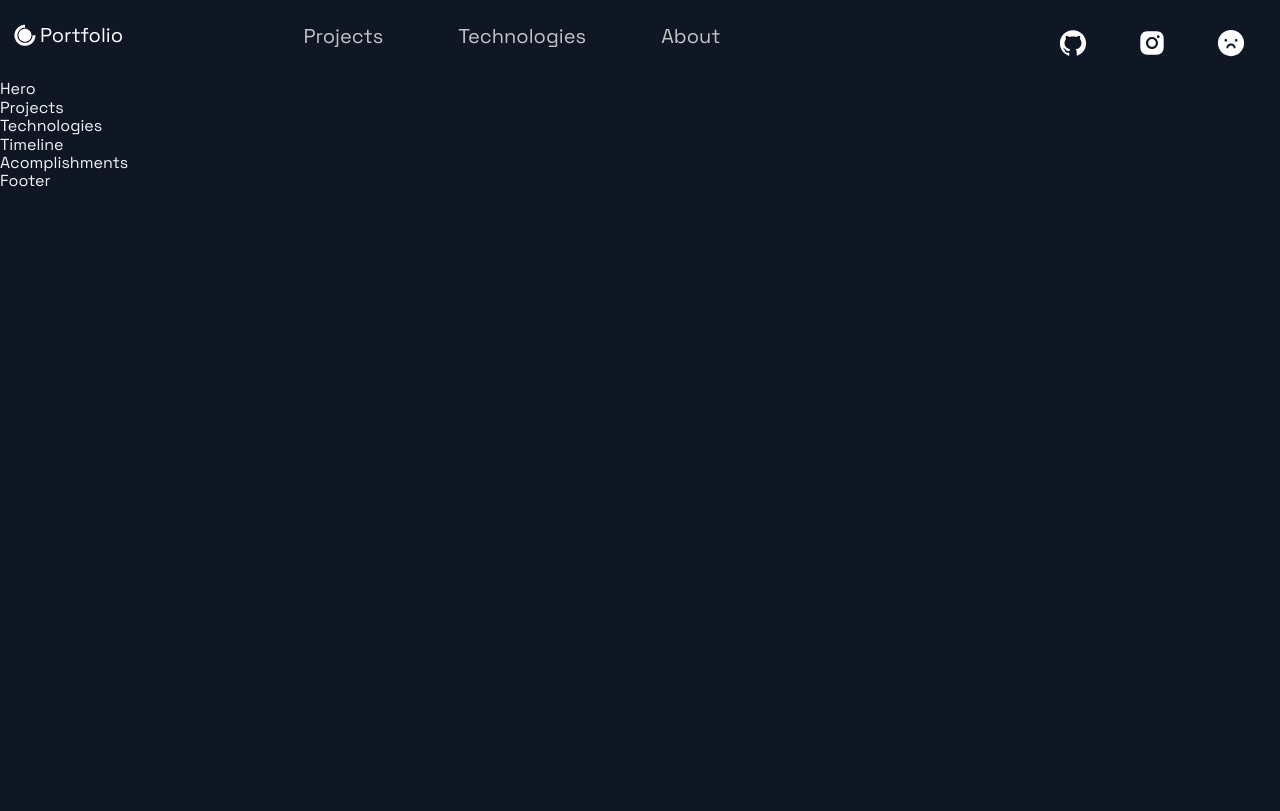
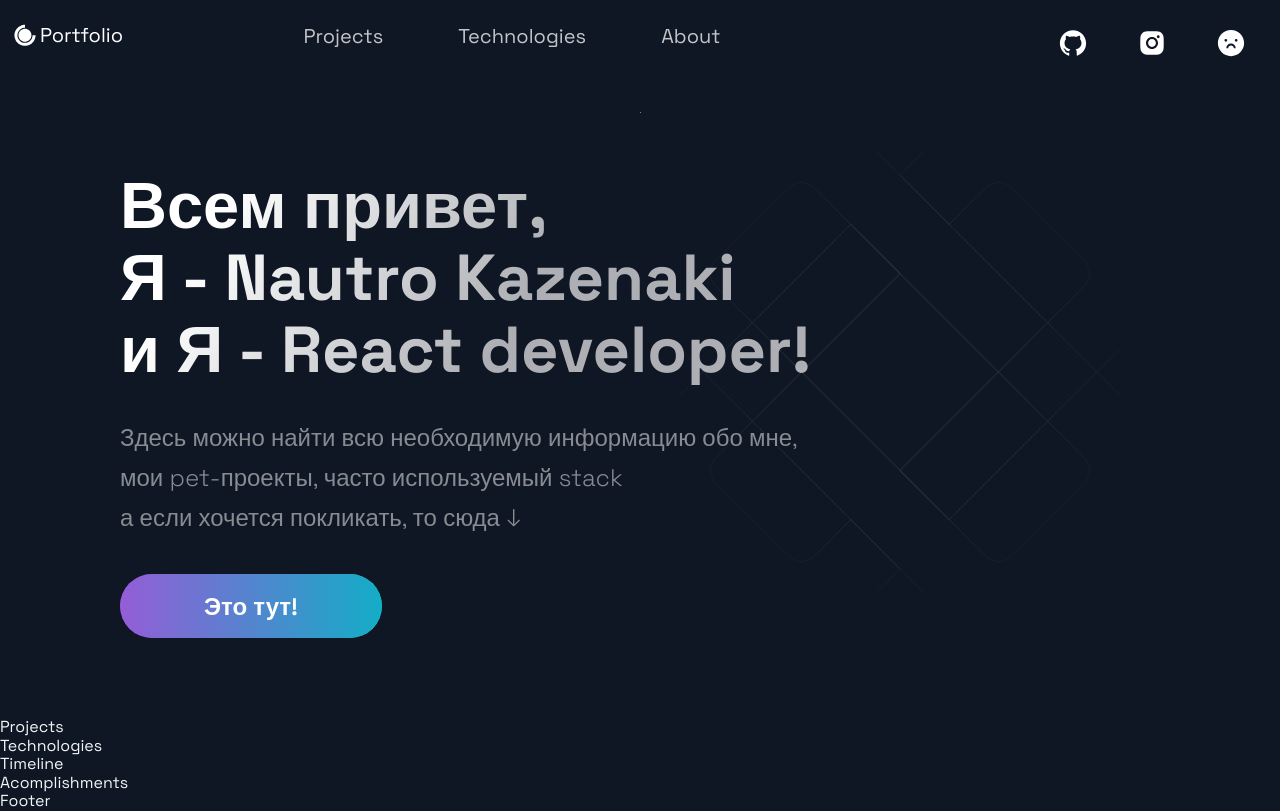
Before and after one commit to NautroKazenaki/portfolio-app, a Next.js app: page / in a window 1280 px wide. Built offline with nearby package versions, Linux system fonts and the light colour scheme.

Commit message:
beauty bg + some info

```diff
--- a/src/components/Hero/Hero.js
+++ b/src/components/Hero/Hero.js
@@ -4,10 +4,22 @@ import { Section, SectionText, SectionTitle } from '../../styles/GlobalComponent
 import Button from '../../styles/GlobalComponents/Button';
 import { LeftSection } from './HeroStyles';
 
-const Hero = (props) => (
-  <div>
-    Hero
-  </div>
+const Hero = () => (
+  <Section row nopadding>
+    <LeftSection>
+      <SectionTitle main center>
+        Всем привет, <br />
+        Я - Nautro Kazenaki <br />
+        и Я - React developer!
+      </SectionTitle>
+      <SectionText>
+        Здесь можно найти всю необходимую информацию обо мне,<br />
+        мои pet-проекты, часто используемый stack <br />
+        а если хочется покликать, то сюда ↓
+      </SectionText>
+      <Button onClick={() => window.location = "https://github.com/NautroKazenaki"}>Это тут!</Button>
+    </LeftSection>
+  </Section>
 );
 
 export default Hero;
--- a/src/pages/index.js
+++ b/src/pages/index.js
@@ -10,10 +10,10 @@ import { Section } from '../styles/GlobalComponents';
 const Home = () => {
   return (
     <Layout>
-      {/* <Section grid> */}
+      <Section grid>
         <Hero />
-        {/* <BgAnimation /> */}
-      {/* </Section> */}
+        <BgAnimation />
+      </Section>
       <Projects />
       <Technologies />
       <Timeline />
```
